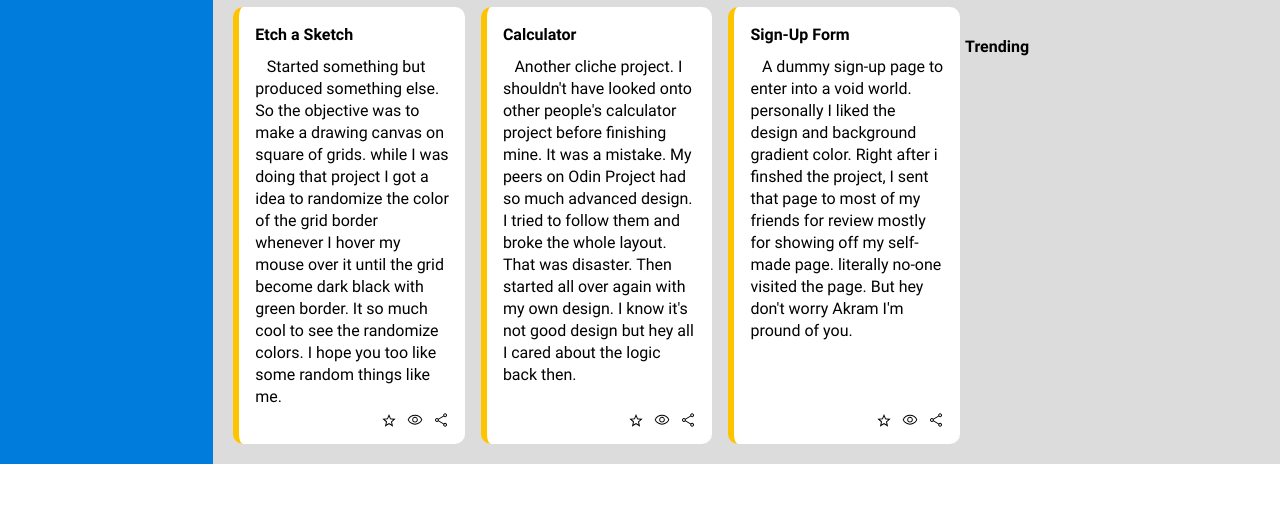
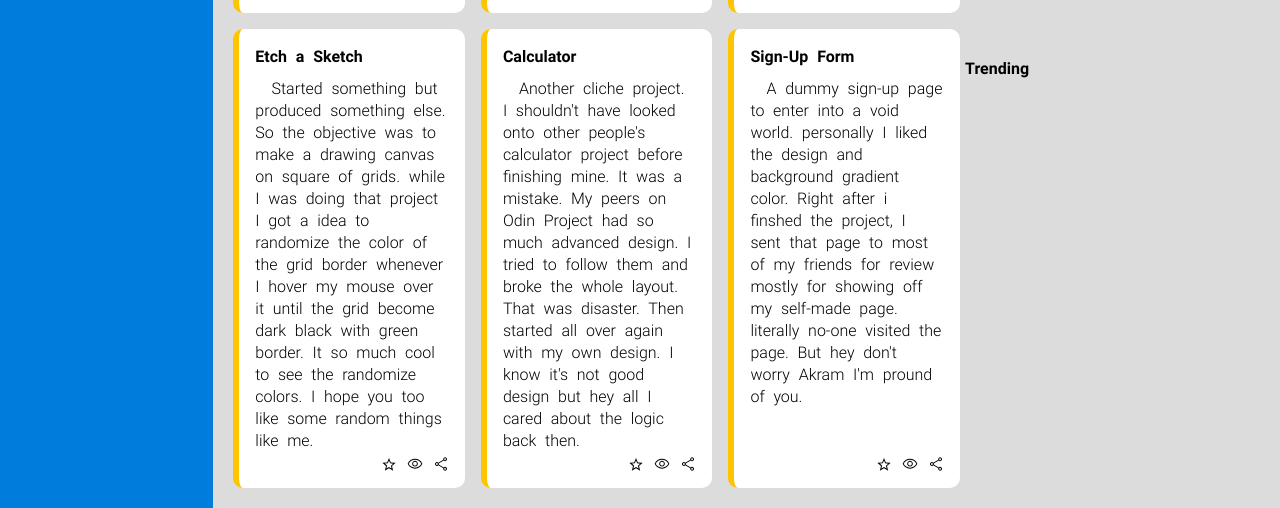
Before and after one commit to Dark-WizZ/admin-dashboard, a plain HTML site: page index.html in a window 1280 px wide. Shown: the part 522-1030 px from the top of the page. Before the commit the page ends 986 px from the top, so only its background shows below. Drawn offline with Linux system fonts and the light colour scheme.

Commit message:
Add thin font to project descriptions

```diff
--- a/style.css
+++ b/style.css
@@ -124,6 +124,8 @@ body{
   grid-template-rows: 1fr auto;
   gap: 5px;
   border-left: 6px solid rgb(255, 196, 0);
+  font-family: 'robotolight';
+  word-spacing: 0.3em;
 }
 
 .project .foot{
```
